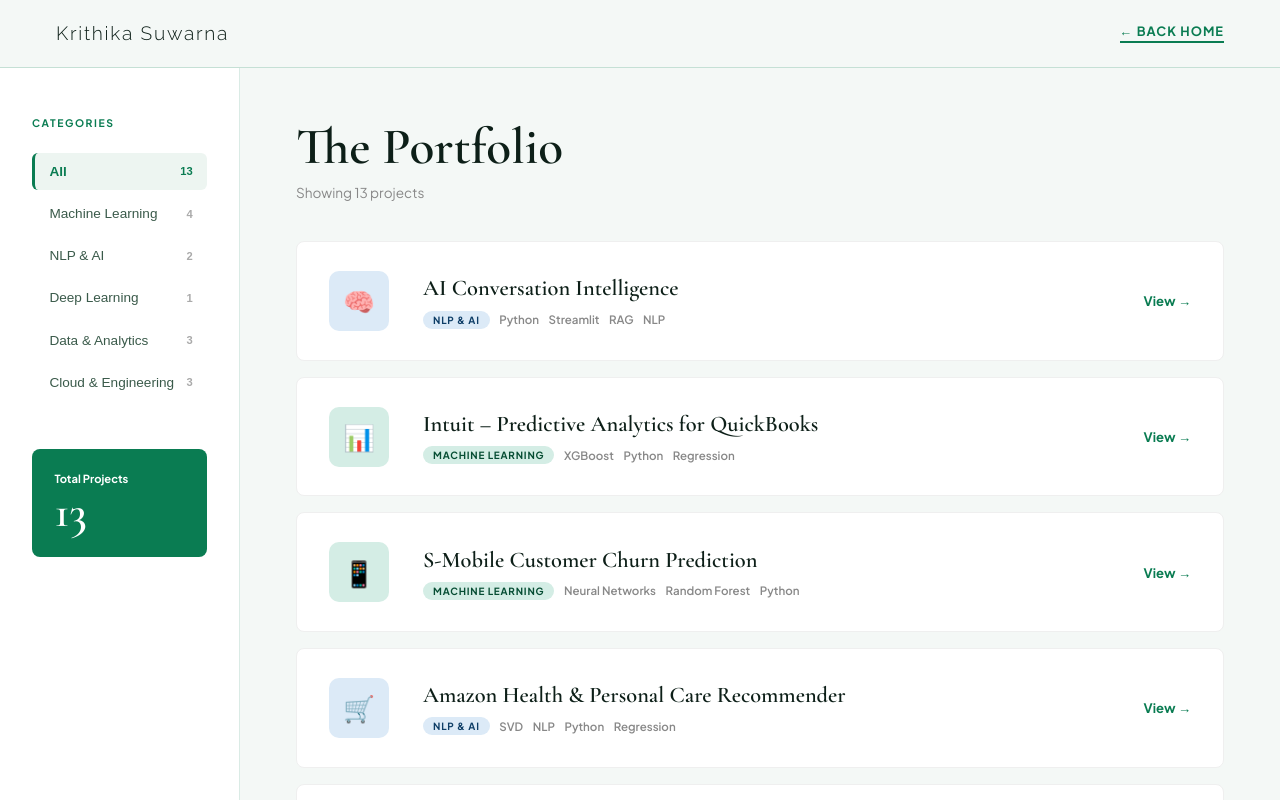
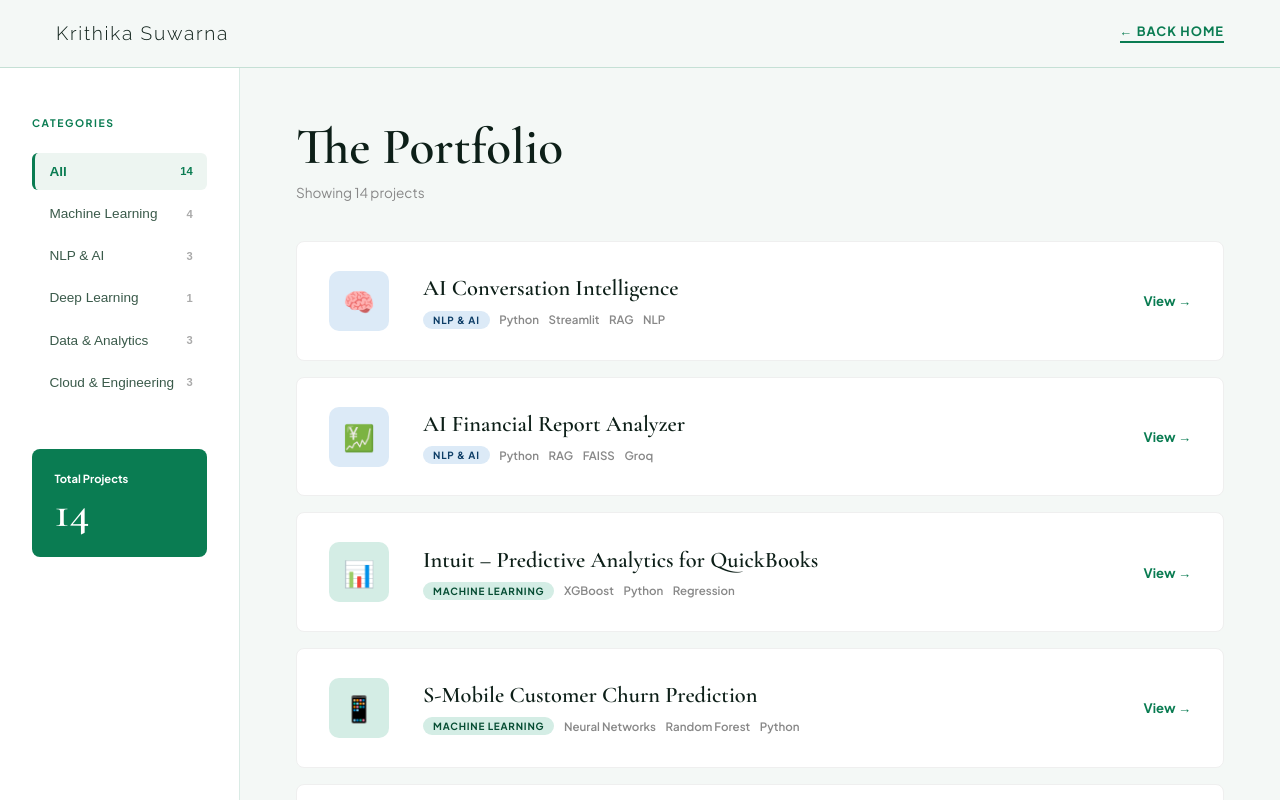
Before and after one commit to Krithikap019/ai-portfolio, a Next.js app: page /projects in a window 1280 px wide. Shown: the top 800 px of the page. Built offline with nearby package versions, Linux system fonts and the light colour scheme.

Commit message:
fin project

```diff
--- a/app/page.jsx
+++ b/app/page.jsx
@@ -18,7 +18,7 @@ const projects = [
     title: "AI Financial Report Analyzer",
     description: "RAG-powered system that turns 10-K filings and earnings transcripts into a conversational assistant. Ask questions, get citation-backed answers with page references.",
     tags: ["Python", "RAG", "FAISS"],
-    href: "projects/ai_conversation",
+    href: "projects/ai_fin_analyser",
   },
   {
     id: "image",
--- a/app/projects/page.jsx
+++ b/app/projects/page.jsx
@@ -3,8 +3,9 @@ import { useState } from "react";
 import Link from "next/link";
 
 const projects = [
-  { id: 1, title: "AI Conversation Intelligence", cat: "NLP & AI", tags: ["Python", "Streamlit", "RAG", "NLP"], icon: "🧠", link: "/projects/ai_conversation" },
-  { id: 2, title: "Intuit – Predictive Analytics for QuickBooks", cat: "Machine Learning", tags: ["XGBoost", "Python", "Regression"], icon: "📊", link: "/projects/ai_fin_analyser" },
+  { id: 0, title: "AI Conversation Intelligence", cat: "NLP & AI", tags: ["Python", "Streamlit", "RAG", "NLP"], icon: "🧠", link: "/projects/ai_conversation" },
+  { id: 1, title: "AI Financial Report Analyzer", cat: "NLP & AI", tags: ["Python", "RAG", "FAISS", "Groq"], icon: "💹", link: "/projects/ai_fin_analyzer" },
+  { id: 2, title: "Intuit – Predictive Analytics for QuickBooks", cat: "Machine Learning", tags: ["XGBoost", "Python", "Regression"], icon: "📊", link: "#" },
   { id: 3, title: "S-Mobile Customer Churn Prediction", cat: "Machine Learning", tags: ["Neural Networks", "Random Forest", "Python"], icon: "📱", link: "#" },
   { id: 4, title: "Amazon Health & Personal Care Recommender", cat: "NLP & AI", tags: ["SVD", "NLP", "Python", "Regression"], icon: "🛒", link: "#" },
   { id: 5, title: "COVID-19 Detection from Chest X-rays", cat: "Deep Learning", tags: ["CNN", "VGG16", "Random Forest"], icon: "🏥", link: "#" },
```
